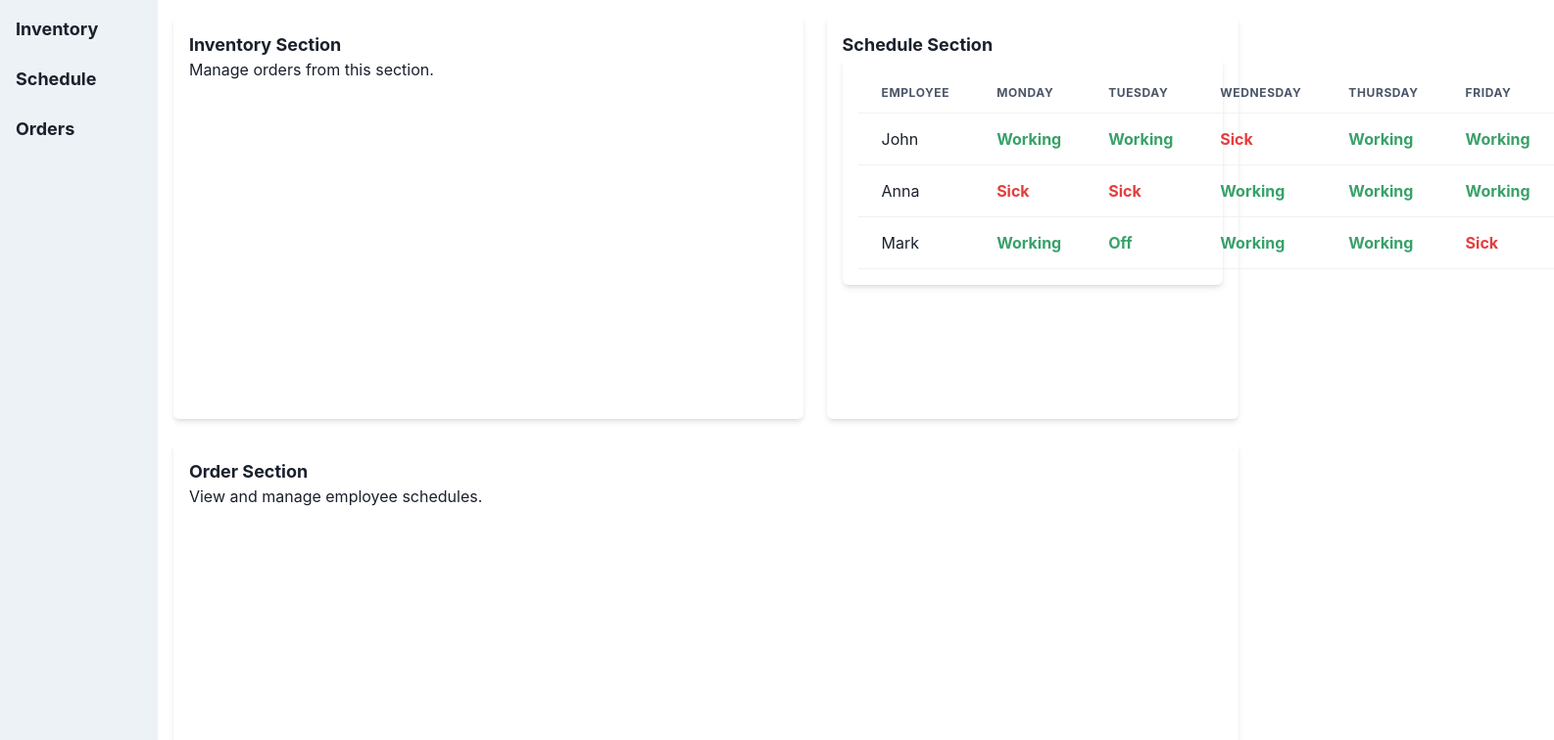
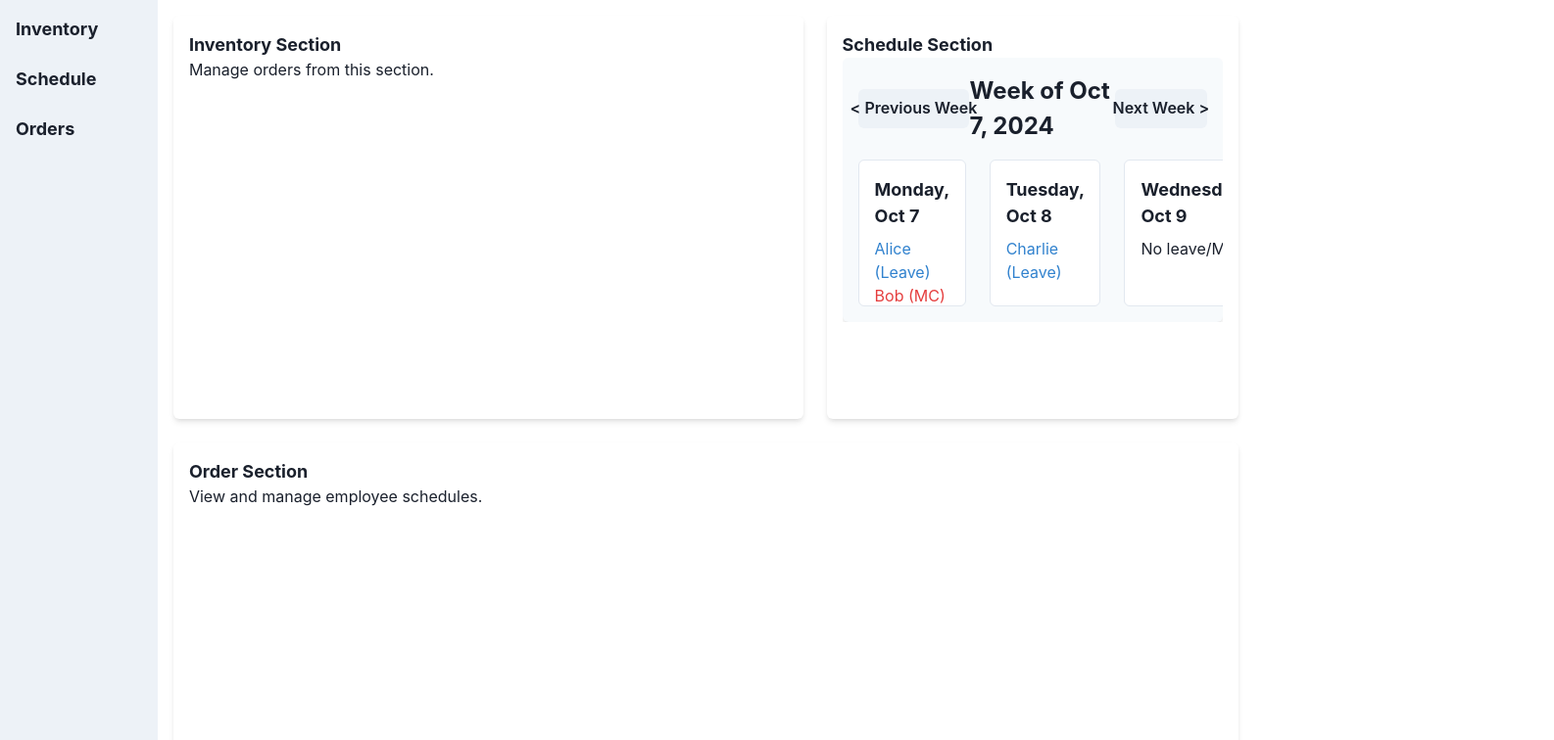
Before and after one commit to singapore2024/Team-1, a Next.js app in the folder team1/: page /dashboard in a window 1280 px wide. Shown: the top 756 px of the page at 98% size, 1586 px wide, since content can reach past the window. Built offline with nearby package versions, Linux system fonts and the light colour scheme.

Commit message:
Added Calendar component and removed Schedule component.

```diff
--- a/team1/package.json
+++ b/team1/package.json
@@ -16,6 +16,7 @@
     "@mantine/hooks": "^7.13.2",
     "@supabase/supabase-js": "^2.45.4",
     "ag-grid-react": "^32.2.2",
+    "date-fns": "^4.1.0",
     "framer-motion": "^11.11.7",
     "next": "14.2.15",
     "react": "^18.3.1",
--- /dev/null
+++ b/team1/src/app/components/Calendar.js
@@ -0,0 +1,82 @@
+import React, { useState } from 'react';
+import { Box, Grid, Text, Button, Flex } from '@chakra-ui/react';
+import { addWeeks, subWeeks, format, startOfWeek, addDays } from 'date-fns';
+
+export default function WeeklyCalendar() {
+  // Track the current start of the week
+  const [currentWeek, setCurrentWeek] = useState(startOfWeek(new Date(), { weekStartsOn: 1 })); // Start the week on Monday
+
+  // Sample worker data with leave information
+  const workerData = {
+    Monday: ['Alice (Leave)', 'Bob (MC)'],
+    Tuesday: ['Charlie (Leave)'],
+    Wednesday: [],
+    Thursday: ['Diana (MC)', 'Eve (Leave)'],
+    Friday: ['Frank (Leave)'],
+    Saturday: [],
+    Sunday: ['Grace (MC)'],
+  };
+
+  // Function to get the worker data for each day
+  const getWorkerDataForDay = (day) => {
+    const dayOfWeek = format(day, 'EEEE'); // Get the day of the week, e.g., "Monday"
+    return workerData[dayOfWeek] || [];
+  };
+
+  // Function to go to the previous week
+  const goToPreviousWeek = () => {
+    setCurrentWeek(subWeeks(currentWeek, 1));
+  };
+
+  // Function to go to the next week
+  const goToNextWeek = () => {
+    setCurrentWeek(addWeeks(currentWeek, 1));
+  };
+
+  // Generate the days for the current week (Monday to Sunday)
+  const weekDays = [...Array(7)].map((_, index) => addDays(currentWeek, index));
+
+  return (
+    <Box w="100%" p={4} bg="gray.50" borderRadius="md" shadow="md">
+      {/* Calendar Header */}
+      <Flex justifyContent="space-between" alignItems="center" mb={4}>
+        <Button onClick={goToPreviousWeek}>&lt; Previous Week</Button>
+        <Text fontSize="2xl" fontWeight="bold">
+          Week of {format(currentWeek, 'MMM d, yyyy')}
+        </Text>
+        <Button onClick={goToNextWeek}>Next Week &gt;</Button>
+      </Flex>
+
+      {/* Days of the Week (Monday to Sunday) */}
+      <Grid templateColumns="repeat(7, 1fr)" gap={6}>
+        {weekDays.map((day, index) => (
+          <Box
+            key={index}
+            bg="white"
+            border="1px solid"
+            borderColor="gray.200"
+            p={4}
+            borderRadius="md"
+            h="150px"
+          >
+            {/* Display the day */}
+            <Text fontSize="lg" fontWeight="bold" mb={2}>
+              {format(day, 'EEEE, MMM d')}
+            </Text>
+
+            {/* Display worker leave/MC information */}
+            {getWorkerDataForDay(day).length > 0 ? (
+              getWorkerDataForDay(day).map((worker, i) => (
+                <Text key={i} color={worker.includes('MC') ? 'red.500' : 'blue.500'}>
+                  {worker}
+                </Text>
+              ))
+            ) : (
+              <Text>No leave/MC</Text>
+            )}
+          </Box>
+        ))}
+      </Grid>
+    </Box>
+  );
+}
--- a/team1/src/app/dashboard/page.js
+++ b/team1/src/app/dashboard/page.js
@@ -1,5 +1,6 @@
+'use client';
 import { Box, Flex, Text, Grid, GridItem, Card, Container, Link } from '@chakra-ui/react';
-import Schedule from '../components/Schedule';  // Import the Schedule component
+import Calendar from '../components/Calendar';
 
 export default function Dashboard() {
   return (
@@ -37,11 +38,14 @@ export default function Dashboard() {
           </GridItem>
 
           <GridItem colSpan={4} minHeight="50vh">
-            <Card p="4" shadow="md" h="100%">
+            <Card p="4" shadow="md" h="100%" overflowX="auto">
               <Link href='/schedule' fontSize="lg" fontWeight="bold" _hover={{ color: 'blue.500' }}>
                 Schedule Section
               </Link>
-              <Schedule />
+              {/* Apply overflowX here to make the calendar horizontally scrollable */}
+              <Box overflowX="auto">
+                <Calendar />
+              </Box>
             </Card>
           </GridItem>
 
```
Also changed, not shown: 1 other file (tests, documents, lock files or other folders).
